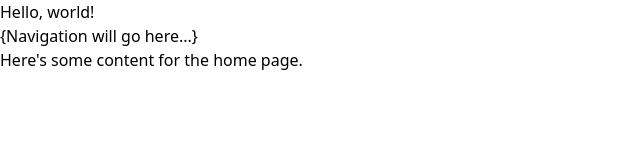
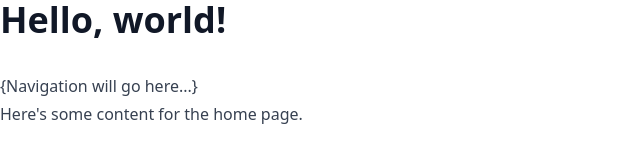
Before and after one commit to dlknowles/dlknowles.github.io, a website: page index.html in a window 1280 px wide. Shown: the whole page, without its empty margins (0-640 px from the left). Drawn offline with nearby package versions, Linux system fonts and the light colour scheme; files that its build step writes are made by us from their sources.

Commit message:
more tailwindcss stuff

```diff
--- a/index.html
+++ b/index.html
@@ -8,6 +8,7 @@
     <title>Hello, world!</title>
   </head>
   <body>
+    <div>
       <header>
         <h1>Hello, world!</h1>
       </header>
@@ -22,5 +23,7 @@
       <footer>
 
       </footer>
+    </div>
+
   </body>
     </html>
--- a/main.css
+++ /dev/null
@@ -1,3 +0,0 @@
-@tailwind base;
-@tailwind components;
-@tailwind utilities;
--- /dev/null
+++ b/src/main.css
@@ -0,0 +1,17 @@
+@tailwind base;
+@tailwind components;
+@tailwind utilities;
+
+@layer base {
+  body {
+    @apply prose;
+  }
+}
+
+@layer components {
+
+}
+
+@layer utilities {
+
+}
--- a/tailwind.config.js
+++ b/tailwind.config.js
@@ -1,8 +1,13 @@
 /** @type {import('tailwindcss').Config} */
 module.exports = {
-  content: ["./src/**/*.{html,js}"],
+  content: [
+    "./**/*.html",
+    "./src/**/*.{html,js,css}"
+  ],
   theme: {
     extend: {},
   },
-  plugins: [],
+  plugins: [
+    require('@tailwindcss/typography'),
+  ],
 }
```
Also changed, not shown: package.json (+8 -3 lines), 2 other files. Lines whose indentation alone changed are shown as unchanged.
